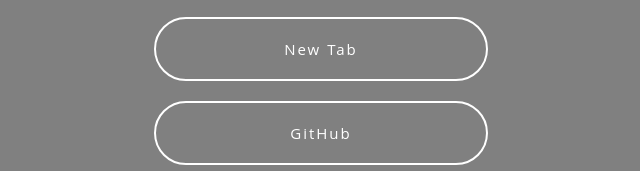
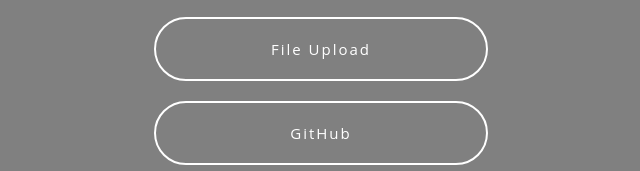
Before and after one commit to the-vida/web, a website: page tree/index.html in a window 1280 px wide. Shown: the part 325-496 px from the top of the page, 319-959 px from the left. Drawn offline with Linux system fonts and the light colour scheme.

Commit message:
Update index.html

```diff
--- a/tree/index.html
+++ b/tree/index.html
@@ -13,7 +13,7 @@
 <div class="profile-name">@Šíma</div>
 <!-- Links-->
 <a href="https://davidsima.fun" class="links">Main Stránka</a>
-<a href="brave-new-tab-page" class="links">New Tab</a>
+<a href="https://files.fm/" class="links">File Upload</a>
 <a href="https://github.com/ytVIDA?tab=repositories" class="links">GitHub</a>
 <a href="https://mail.google.com/mail/u/0/#inbox" class="links">GMail</a>
 <a href="https://www.office.com/?auth=2" class="links">Office</a>
```
